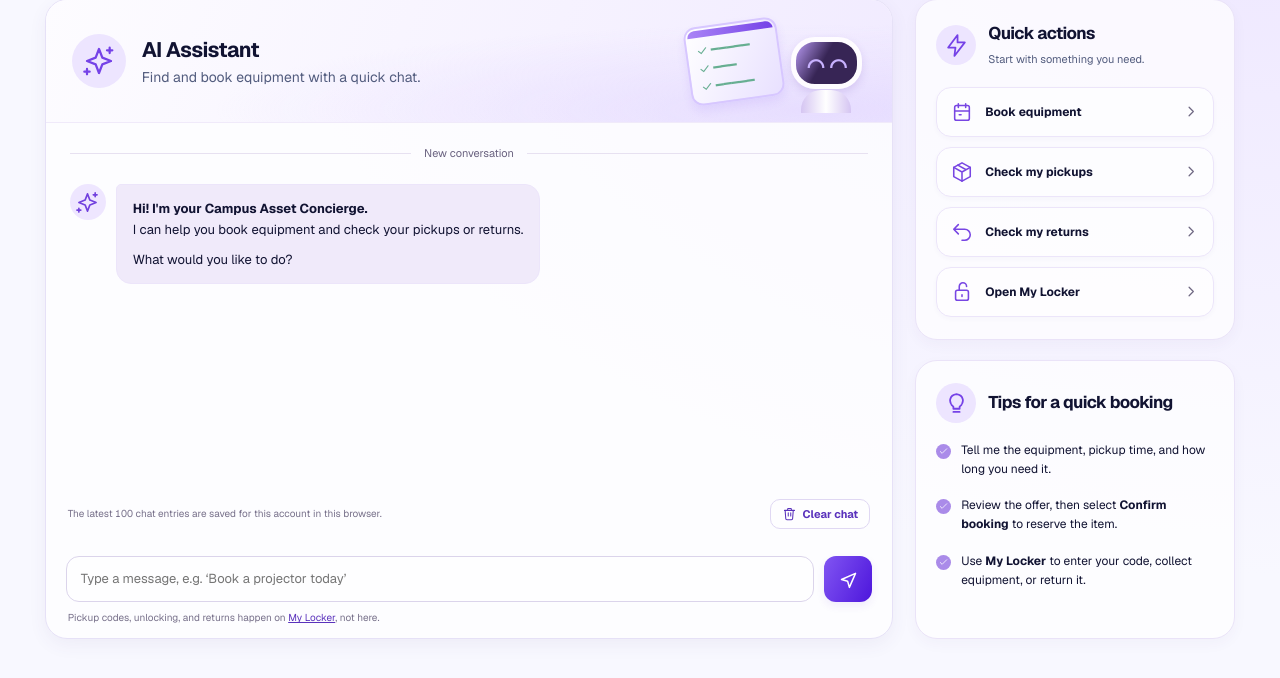
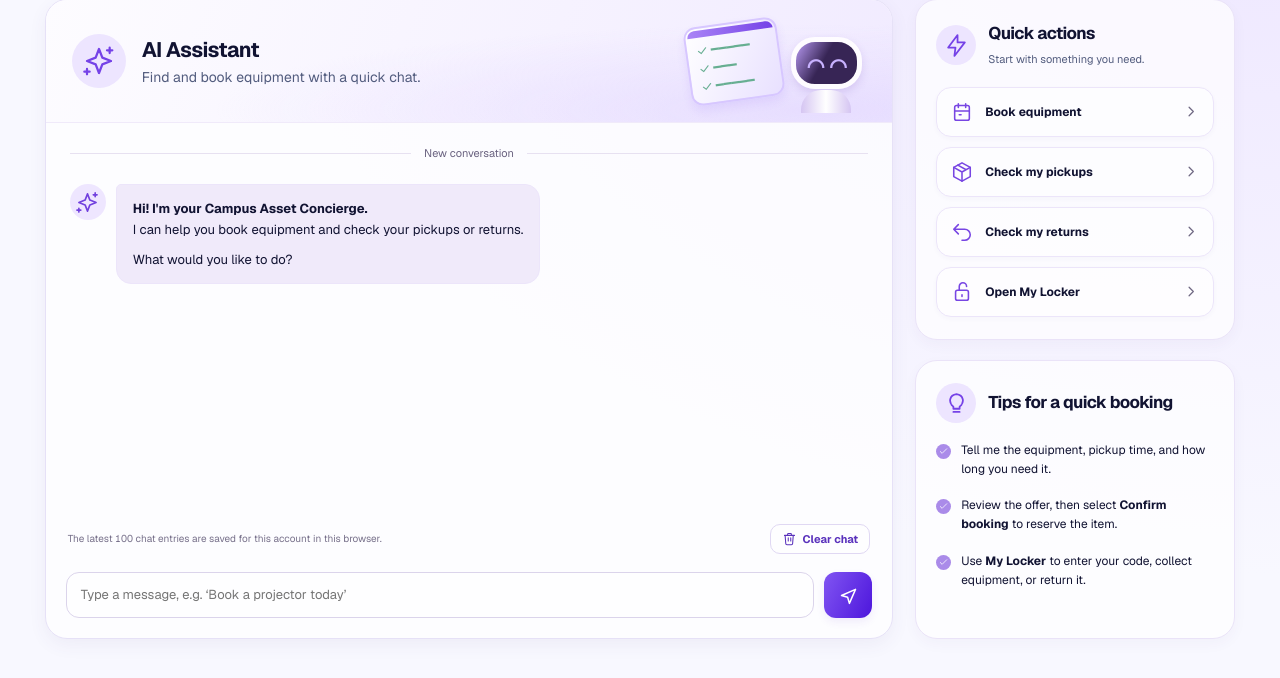
Before and after one commit to HeroJakes/campus-asset-concierge, a FastAPI app: template src/campus_asset_concierge/templates/locker_assistant.html in a window 1280 px wide. Shown: the part 104-782 px from the top of the page. Run offline with FastAPI, Linux system fonts and the light colour scheme; the template is opened without the code that fills it, so the values that code supplies are empty; parts of the project's set-up code (start-up, migrations or seed data) failed here and were passed over.

Commit message:
fix(assistant): tighten chat footer spacing

```diff
--- a/src/campus_asset_concierge/static/locker_assistant.css
+++ b/src/campus_asset_concierge/static/locker_assistant.css
@@ -51,11 +51,11 @@
 .offer-status:empty { display: none; }
 .offer-status--ok { color: #087832; font-weight: 650; }
 .offer-status a { color: #5a32bc; }
-.assistant-form { display: flex; align-items: flex-end; flex: none; gap: 10px; padding: 14px 20px 8px; }
+.assistant-form { display: flex; align-items: flex-end; flex: none; gap: 10px; padding: 14px 20px 20px; }
 .assistant-form textarea { flex: 1; min-width: 0; width: auto; min-height: 46px; max-height: 160px; padding: 12px 14px; border: 1px solid #dbd4eb; border-radius: 13px; background: #fff9; color: var(--text); font: inherit; font-size: 13px; line-height: 1.5; resize: none; }
 .assistant-form textarea:focus-visible { outline: 2px solid #9066ed; outline-offset: 2px; }
 .assistant-form .button { flex: none; width: 48px; min-height: 46px; padding: 10px; }
-.assistant-foot { margin: 0; padding: 0 22px 13px; font-size: 10px; color: #77708a; line-height: 1.5; }
+.assistant-foot { margin: 0; padding: 0 22px 4px; font-size: 10px; color: #77708a; line-height: 1.5; }
 .assistant-foot a { color: #5a32bc; }
 .assistant-sidebar { display: grid; grid-template-rows: auto minmax(0, 1fr); align-self: stretch; gap: 20px; min-width: 0; }
 .assistant-side-card { border: 1px solid #eae3f8; border-radius: 22px; padding: 22px 20px; background: #ffffffb8; box-shadow: 0 5px 14px #493a7b0a; }
@@ -74,4 +74,4 @@
 .assistant-shortcuts :focus-visible { outline: 3px solid #9066ed; outline-offset: 3px; }
 @media (max-width: 1100px) { .assistant-canvas { grid-template-columns: minmax(0, 1fr) 270px; gap: 18px; } .assistant-heading { padding: 20px; } .assistant-illustration { width: 115px; } .assistant-checklist { display: none; } }
 @media (max-width: 900px) { .assistant-canvas { grid-template-columns: minmax(0, 1fr); } .assistant-sidebar { grid-template-columns: repeat(2, minmax(0, 1fr)); grid-template-rows: none; align-self: start; } .assistant { height: 700px; max-height: none; } }
-@media (max-width: 560px) { .assistant { height: 72svh; min-height: 560px; border-radius: 18px; } .assistant-heading { min-height: 96px; gap: 12px; padding: 16px; } .assistant-heading-icon { width: 42px; height: 42px; } .assistant-heading h2 { font-size: 19px; } .assistant-heading p { max-width: 200px; font-size: 12px; } .assistant-illustration { display: none; } .assistant-log { padding: 18px 12px; gap: 16px; } .assistant-row { max-width: 98%; gap: 6px; } .assistant-avatar { width: 28px; height: 28px; } .assistant-avatar svg { width: 19px; } .assistant-bubble { padding: 11px 12px; font-size: 12px; } .assistant-form { padding: 12px 12px 8px; gap: 8px; } .assistant-foot { padding: 0 14px 12px; } .assistant-sidebar { grid-template-columns: minmax(0, 1fr); } .offer-summary { align-items: flex-start; padding: 10px; gap: 8px; } .offer-summary .equipment-art { width: 45px; height: 42px; } .offer-meta { grid-template-columns: minmax(0, 1fr); gap: 2px; } .offer-meta dd { margin-bottom: 5px; } }
+@media (max-width: 560px) { .assistant { height: 72svh; min-height: 560px; border-radius: 18px; } .assistant-heading { min-height: 96px; gap: 12px; padding: 16px; } .assistant-heading-icon { width: 42px; height: 42px; } .assistant-heading h2 { font-size: 19px; } .assistant-heading p { max-width: 200px; font-size: 12px; } .assistant-illustration { display: none; } .assistant-log { padding: 18px 12px; gap: 16px; } .assistant-row { max-width: 98%; gap: 6px; } .assistant-avatar { width: 28px; height: 28px; } .assistant-avatar svg { width: 19px; } .assistant-bubble { padding: 11px 12px; font-size: 12px; } .assistant-form { padding: 12px 12px 16px; gap: 8px; } .assistant-foot { padding: 0 14px 4px; } .assistant-sidebar { grid-template-columns: minmax(0, 1fr); } .offer-summary { align-items: flex-start; padding: 10px; gap: 8px; } .offer-summary .equipment-art { width: 45px; height: 42px; } .offer-meta { grid-template-columns: minmax(0, 1fr); gap: 2px; } .offer-meta dd { margin-bottom: 5px; } }
--- a/src/campus_asset_concierge/templates/locker_assistant.html
+++ b/src/campus_asset_concierge/templates/locker_assistant.html
@@ -49,7 +49,6 @@
           placeholder="Type a message, e.g. ‘Book a projector today’" required></textarea>
         <button class="button button--primary" type="submit" id="assistant-send" aria-label="Send message">{{ icon('send', 21) }}</button>
       </form>
-      <p class="assistant-foot">Pickup codes, unlocking, and returns happen on <a href="/locker">My Locker</a>, not here.</p>
     </section>
     <aside class="assistant-sidebar" aria-label="Assistant shortcuts and tips">
       <section class="assistant-side-card" aria-labelledby="quick-actions-title">
```
